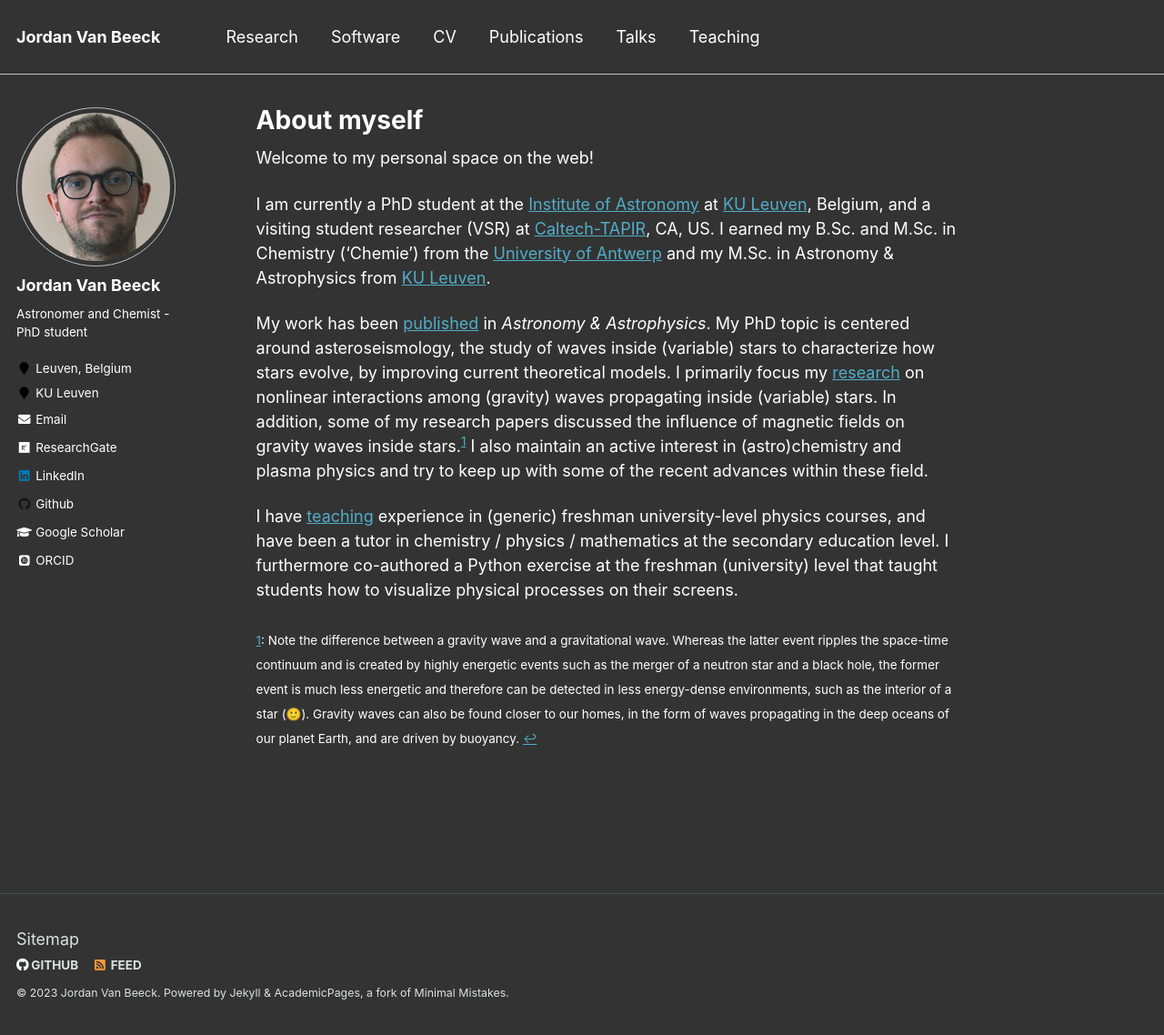
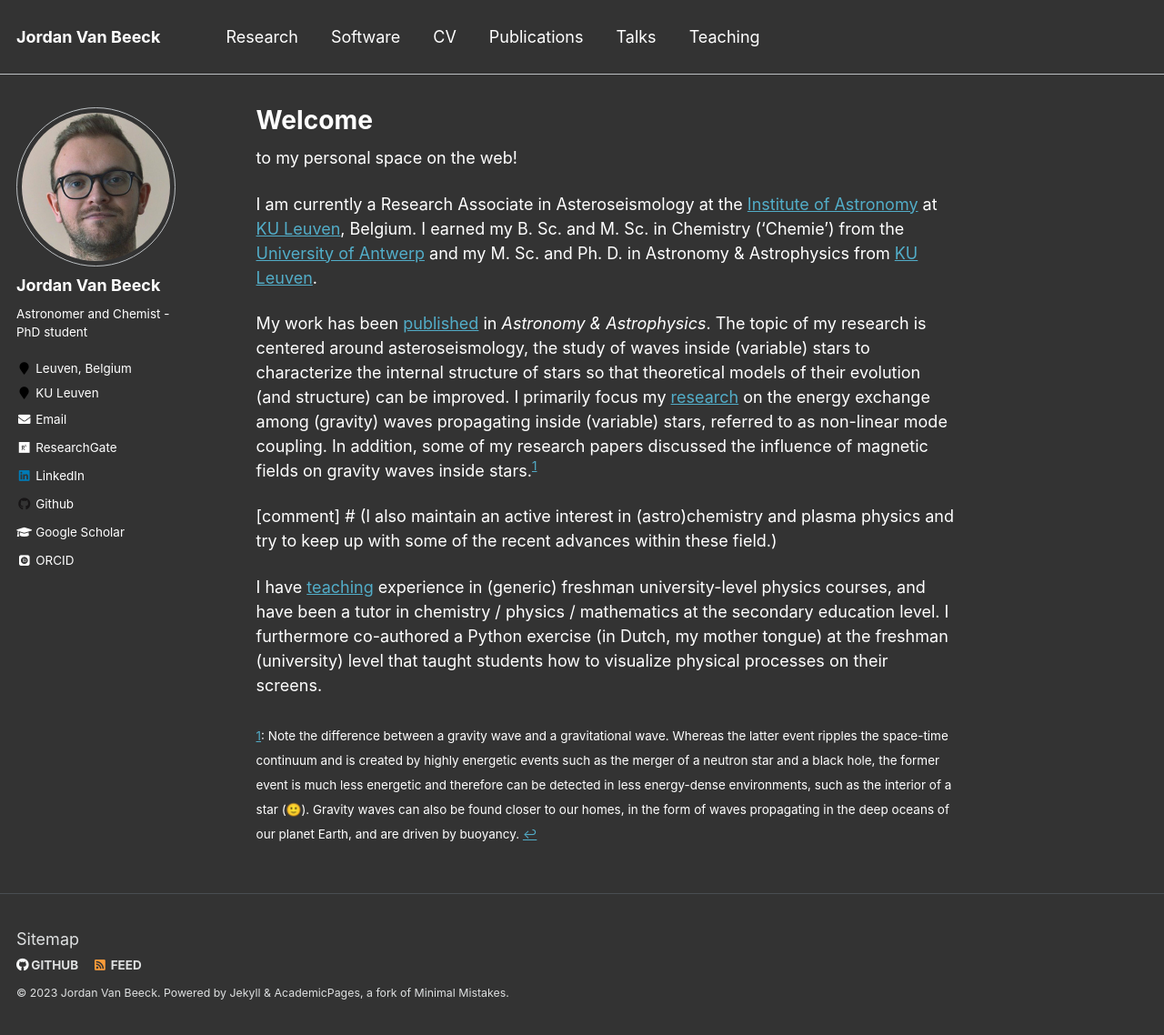
Before and after one commit to JVB11/jvb11.github.io, a Jekyll site: the page built from _pages/about.md, in a window 1280 px wide and 1138 px high. Shown: the whole window at 91% size. Built offline with Jekyll 4.4.1, drawn with Linux system fonts in a browser that asks for light colours; emoji names are drawn with the system emoji font; some web fonts are replaced.

Commit message:
Update about.md

```diff
--- a/_pages/about.md
+++ b/_pages/about.md
@@ -1,6 +1,6 @@
 ---
 permalink: /
-title: "About myself"
+title: "Welcome"
 excerpt: "About me"
 author_profile: true
 redirect_from:
@@ -8,12 +8,14 @@ redirect_from:
   - /about.html
 ---
 
-Welcome to my personal space on the web!
+to my personal space on the web!
 
-I am currently a PhD student at the [Institute of Astronomy](https://fys.kuleuven.be/ster) at [KU Leuven](https://www.kuleuven.be/english/), Belgium, and a visiting student researcher (VSR) at [Caltech-TAPIR](http://www.tapir.caltech.edu), CA, US. I earned my B.Sc. and M.Sc. in Chemistry ('Chemie') from the [University of Antwerp](https://www.uantwerpen.be/en/) and my M.Sc. in Astronomy & Astrophysics from [KU Leuven](https://www.kuleuven.be/english/).
+I am currently a Research Associate in Asteroseismology at the [Institute of Astronomy](https://fys.kuleuven.be/ster) at [KU Leuven](https://www.kuleuven.be/english/), Belgium. I earned my B. Sc. and M. Sc. in Chemistry ('Chemie') from the [University of Antwerp](https://www.uantwerpen.be/en/) and my M. Sc. and Ph. D. in Astronomy & Astrophysics from [KU Leuven](https://www.kuleuven.be/english/).
 
-My work has been [published](https://jvb11.github.io/publications) in *Astronomy & Astrophysics*. My PhD topic is centered around asteroseismology, the study of waves inside (variable) stars to characterize how stars evolve, by improving current theoretical models. I primarily focus my [research](https://jvb11.github.io/research) on nonlinear interactions among (gravity) waves propagating inside (variable) stars. In addition, some of my research papers discussed the influence of magnetic fields on gravity waves inside stars.<sup id="a1">[1](#fn1)</sup> I also maintain an active interest in (astro)chemistry and plasma physics and try to keep up with some of the recent advances within these field.
+My work has been [published](https://jvb11.github.io/publications) in *Astronomy & Astrophysics*. The topic of my research is centered around asteroseismology, the study of waves inside (variable) stars to characterize the internal structure of stars so that theoretical models of their evolution (and structure) can be improved. I primarily focus my [research](https://jvb11.github.io/research) on the energy exchange among (gravity) waves propagating inside (variable) stars, referred to as non-linear mode coupling. In addition, some of my research papers discussed the influence of magnetic fields on gravity waves inside stars.<sup id="a1">[1](#fn1)</sup>
 
-I have [teaching](https://jvb11.github.io/teaching) experience in (generic) freshman university-level physics courses, and have been a tutor in chemistry / physics / mathematics at the secondary education level. I furthermore co-authored a Python exercise at the freshman (university) level that taught students how to visualize physical processes on their screens.
+[comment] # (I also maintain an active interest in (astro)chemistry and plasma physics and try to keep up with some of the recent advances within these field.)
+
+I have [teaching](https://jvb11.github.io/teaching) experience in (generic) freshman university-level physics courses, and have been a tutor in chemistry / physics / mathematics at the secondary education level. I furthermore co-authored a Python exercise (in Dutch, my mother tongue) at the freshman (university) level that taught students how to visualize physical processes on their screens.
 
 <sub><a name="fn1">1</a>: Note the difference between a gravity wave and a gravitational wave. Whereas the latter event ripples the space-time continuum and is created by highly energetic events such as the merger of a neutron star and a black hole, the former event is much less energetic and therefore can be detected in less energy-dense environments, such as the interior of a star (:slightly_smiling_face:). Gravity waves can also be found closer to our homes, in the form of waves propagating in the deep oceans of our planet Earth, and are driven by buoyancy. [↩](#a1)</sub>
```
